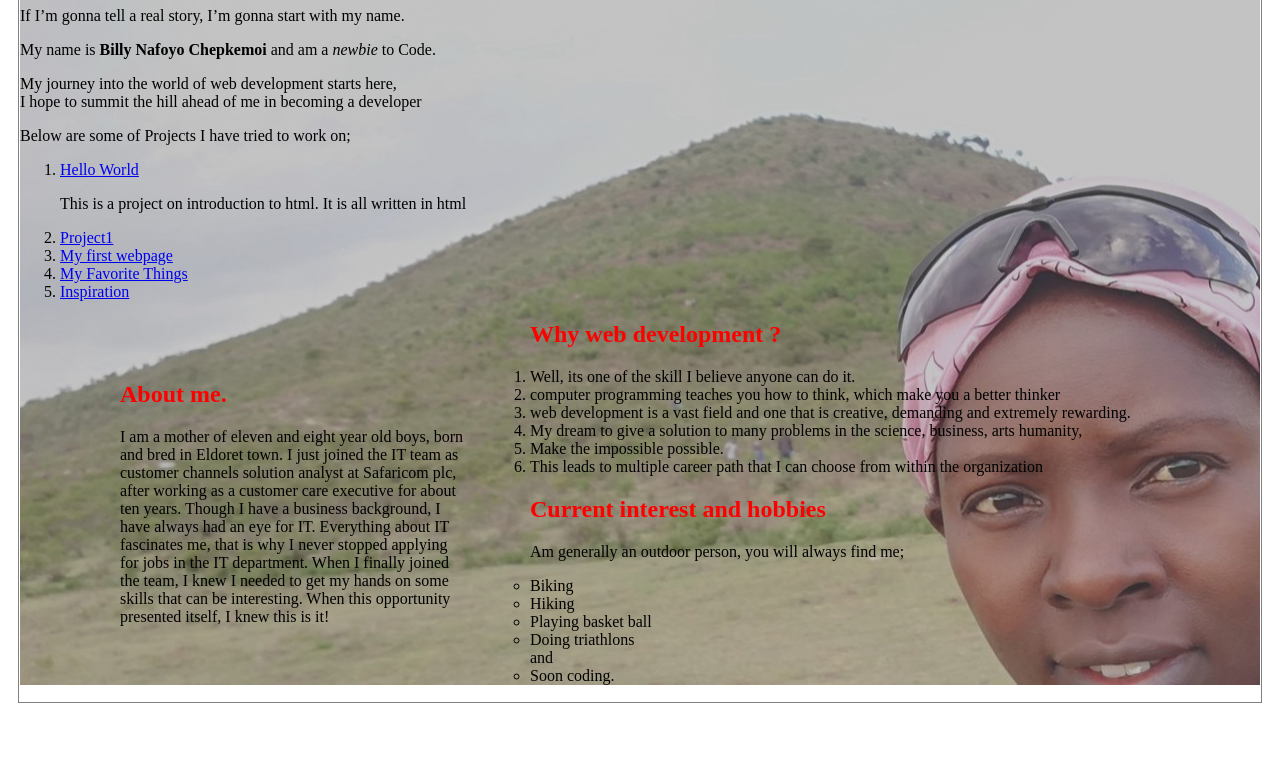
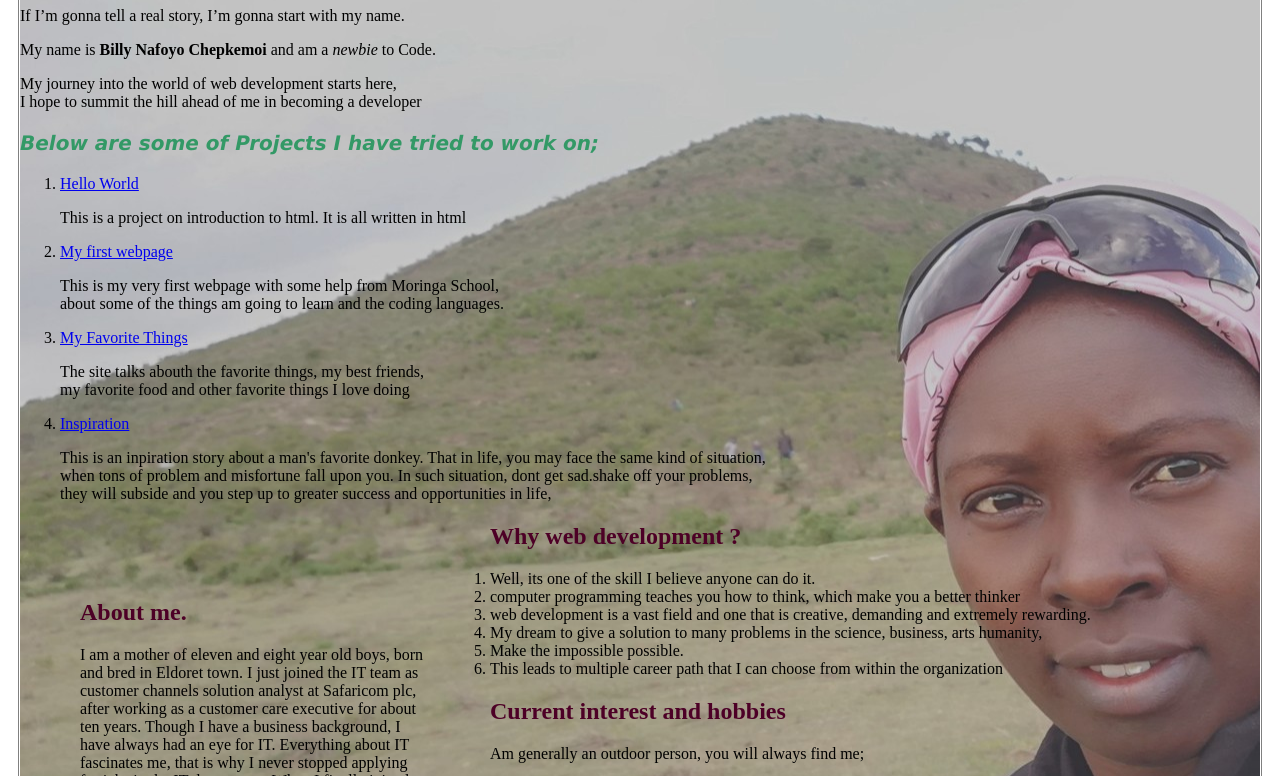
Before and after one commit to cnafoyo/ip, a plain HTML site: page ip.html in a window 1280 px wide. Shown: the part 85-861 px from the top of the page. Before the commit the page ends 800 px from the top, so only its background shows below. Drawn offline with Linux system fonts and the light colour scheme.

Commit message:
indentation, spacing and editing

```diff
--- a/css/styles.css
+++ b/css/styles.css
@@ -1,5 +1,5 @@
 h1 {
-  color: blue;
+  color: #339966;
   text-align: center;
   font-family: sans-serif;
 }
@@ -14,6 +14,13 @@ h1 {
     margin: 10px;
   }
   .heading {
-    color: red;
+    color: #4d0026;
     font-size: 24px;
   }
+  .int {
+    Color:#339966;
+    font-size: 20px;
+    font-family: verdana;
+    font-style: italic;
+    font-weight: bold;
+  }
--- a/ip.html
+++ b/ip.html
@@ -11,19 +11,29 @@
           <h1>Landing page for programing Portfolio</h1>
 
           <p>If I’m gonna tell a real story, I’m gonna start with my name.</p>
-
           <p> My name is<strong> Billy Nafoyo Chepkemoi </strong>and am a<em> newbie</em> to Code.</p>
           <p class="intro">My journey into the world of web development starts here,<br> I hope to summit the hill ahead of me in becoming a developer</p>
-
-    <p> Below are some of Projects I have tried to work on;</p>
+          <p class="int"> Below are some of Projects I have tried to work on;</p>
 
               <ol>
                 <li><a href="https://github.com/cnafoyo/hello-world">Hello World</a></li>
                    <p> This is a project on introduction to html. It is all written in html</p>
-          <li><a href="https://github.com/cnafoyo/project1">Project1</a></li>
+
                 <li><a href="https://cnafoyo.github.io/my-first-webpage/">My first webpage</a></li>
+                  <p> This is my very first webpage with some help from Moringa School, <br>
+                      about some of the things am going to learn and the coding languages.</p>
+
                 <li><a href="https://cnafoyo.github.io/my-first-webpage/my-favorite-things.html">My Favorite Things</a></li>
+                  <p> The site talks abouth the favorite things, my best friends,<br>
+                     my favorite food and other favorite things I love doing</p>
+
                 <li><a href="https://github.com/cnafoyo/Inspiration">Inspiration</a></li>
+
+                  <p>This is an inpiration story about a man's favorite donkey. That in life, you may face the same kind
+                    of situation,<br> when tons of problem and misfortune fall upon you. In such situation, dont get sad.shake
+                    off your problems,<br> they will subside and you step up to greater success and opportunities in life,</p>
+              </ol>
+
                   <div class="column">
               <h2 class ="heading">About me.</h2>
 
@@ -31,7 +41,6 @@
                  </div>
               <h2 class ="heading">Why web development ? </h2>
               <ol>
-
                 <li>Well, its one of the skill I believe anyone can do it.</li>
                 <li> computer programming teaches you how to think, which make you a better thinker</li>
                 <li> web development is a vast field and one that is creative, demanding and extremely rewarding.</li>
@@ -39,6 +48,7 @@
                 <li> Make the impossible possible.</li>
                 <li> This leads to multiple career path that I can choose from within the organization</li>
               </ol>
+
               <h2 class ="heading">Current interest and hobbies</h2>
                     <p>Am generally an outdoor person, you will always find me;</p>
               <ul>
```
Lines whose indentation alone changed are shown as unchanged.
